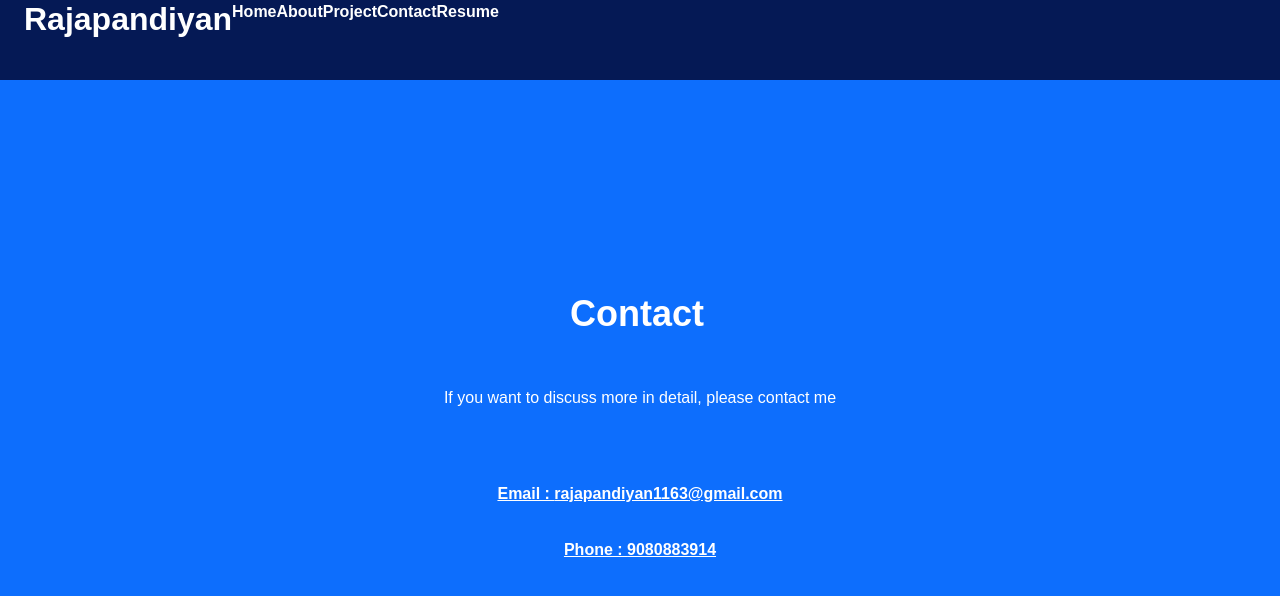
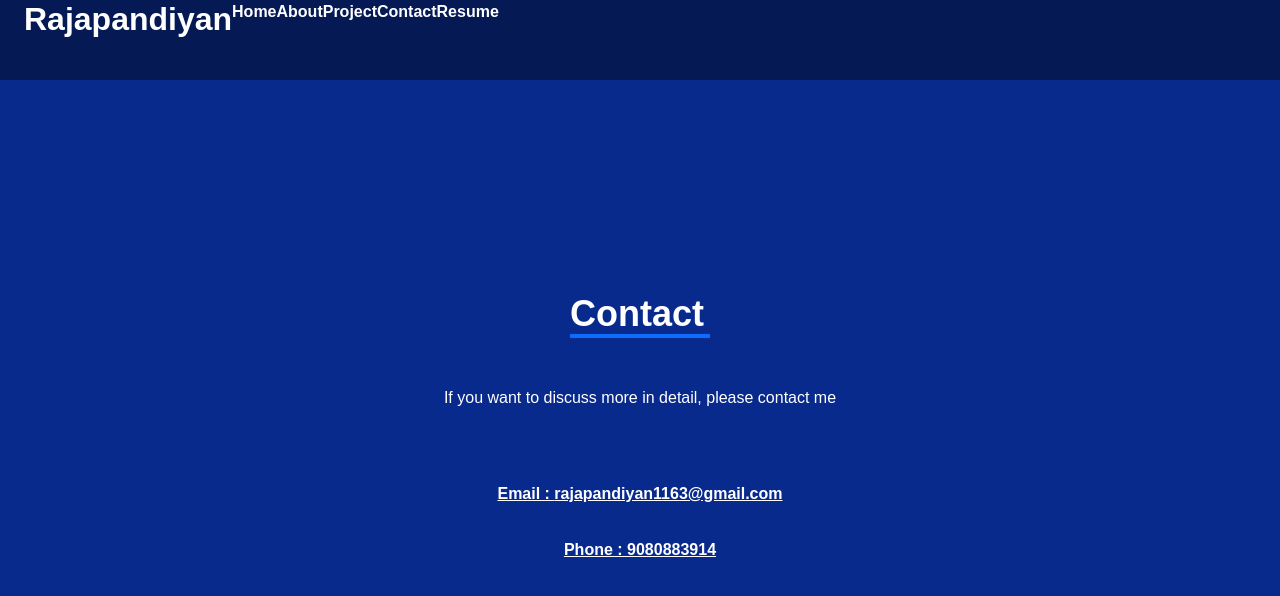
Before and after one commit to Rajapandiyan1/Mern_portfolio, a Next.js app: page /Contact in a window 1280 px wide. Shown: the top 596 px of the page. Built offline with nearby package versions, Linux system fonts and the light colour scheme.

Commit message:
page bg color

```diff
--- a/Components/Contact.tsx
+++ b/Components/Contact.tsx
@@ -5,7 +5,7 @@ export default function Contact () {
         phone: '9080883914'
     }
 
-    return <section id='contact' style={{alignItems:'center',minHeight:'90vh'}} className='flex bg-indigo-light flex-col bg-primary px-5 justify-center text-white'>
+    return <section id='contact' style={{alignItems:'center',minHeight:'90vh'}} className='flex bg-indigo-light flex-col  px-5 justify-center text-white'>
         <div style={{alignItems:'center'}} className='flex flex-col '>
 
             <h1 className='text-4xl border-b-4 border-primary mb-5 w-[140px] font-bold'>Contact</h1>
--- a/app/Resume/page.tsx
+++ b/app/Resume/page.tsx
@@ -9,7 +9,7 @@ function page() {
 
   return (
     <>
-    <section id='resume' style={{minHeight:'90vh'}}  className='flex flex-col py-10  md:flex-row bg-secondary bg-indigo-light px-5'>
+    <section id='resume' style={{minHeight:'90vh'}}  className='flex flex-col py-10  md:flex-row  bg-indigo-light px-5'>
         <div className=' md:w-1/2 flex justify-center md:justify-end'>
             <Image className='w-[300px]' alt='resume' src={ResumeImg} />
         </div>
```
